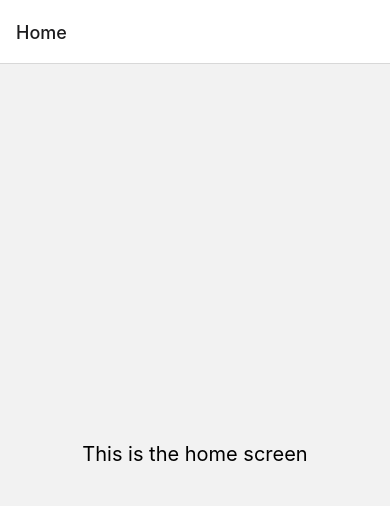
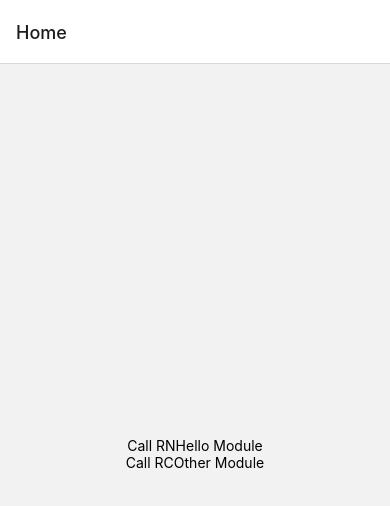
Before and after one commit to ramkrishna88/ReactNative, a React Native app: screen /Home in a window 390 px wide. Shown: the top 506 px of the page. Built offline with nearby package versions, Linux system fonts and the light colour scheme.

Commit message:
ReactNative

```diff
--- a/src/screens/homeScreen/index.js
+++ b/src/screens/homeScreen/index.js
@@ -1,11 +1,55 @@
-import React from 'react';
-import {Text, View} from 'react-native';
+import React, {useState} from 'react';
+import {Text, TouchableOpacity, View, NativeModules} from 'react-native';
 import styles from './styles';
 
 const HomeScreen = () => {
+  const [helloData, setHelloData] = useState(null);
+  const [otherData, setOtherData] = useState(null);
+
+  const handlePressHello = () => {
+    NativeModules.RNHello.findEvents((error, result) => {
+      if (error) {
+        console.error(error);
+      } else {
+        setHelloData(result);
+      }
+    });
+  };
+
+  const handlePressOther = () => {
+    NativeModules.RCOther.getData()
+      .then(data => {
+        setOtherData(data);
+      })
+      .catch(error => {
+        console.error(error);
+      });
+  };
+
   return (
     <View style={styles.container}>
-      <Text style={styles.centeredText}>This is the home screen</Text>
+      <TouchableOpacity onPress={handlePressHello}>
+        <Text>Call RNHello Module</Text>
+      </TouchableOpacity>
+
+      <TouchableOpacity onPress={handlePressOther}>
+        <Text>Call RCOther Module</Text>
+      </TouchableOpacity>
+
+      {helloData && (
+        <View style={styles.dataContainer}>
+          <Text>Hello Data: {helloData}</Text>
+        </View>
+      )}
+
+      {otherData && (
+        <View style={styles.dataContainer}>
+          <Text>Other Data:</Text>
+          {otherData.map((item, index) => (
+            <Text key={index}>{item}</Text>
+          ))}
+        </View>
+      )}
     </View>
   );
 };
--- a/src/screens/homeScreen/styles.js
+++ b/src/screens/homeScreen/styles.js
@@ -10,6 +10,12 @@ const styles = StyleSheet.create({
     textAlign: 'center',
     fontSize: 20,
   },
+  dataContainer: {
+    marginTop: 20,
+    borderWidth: 1,
+    borderColor: 'black',
+    padding: 10,
+  },
 });
 
 export default styles;
```
Also changed, not shown: 6 other files (tests, documents, lock files or other folders).
